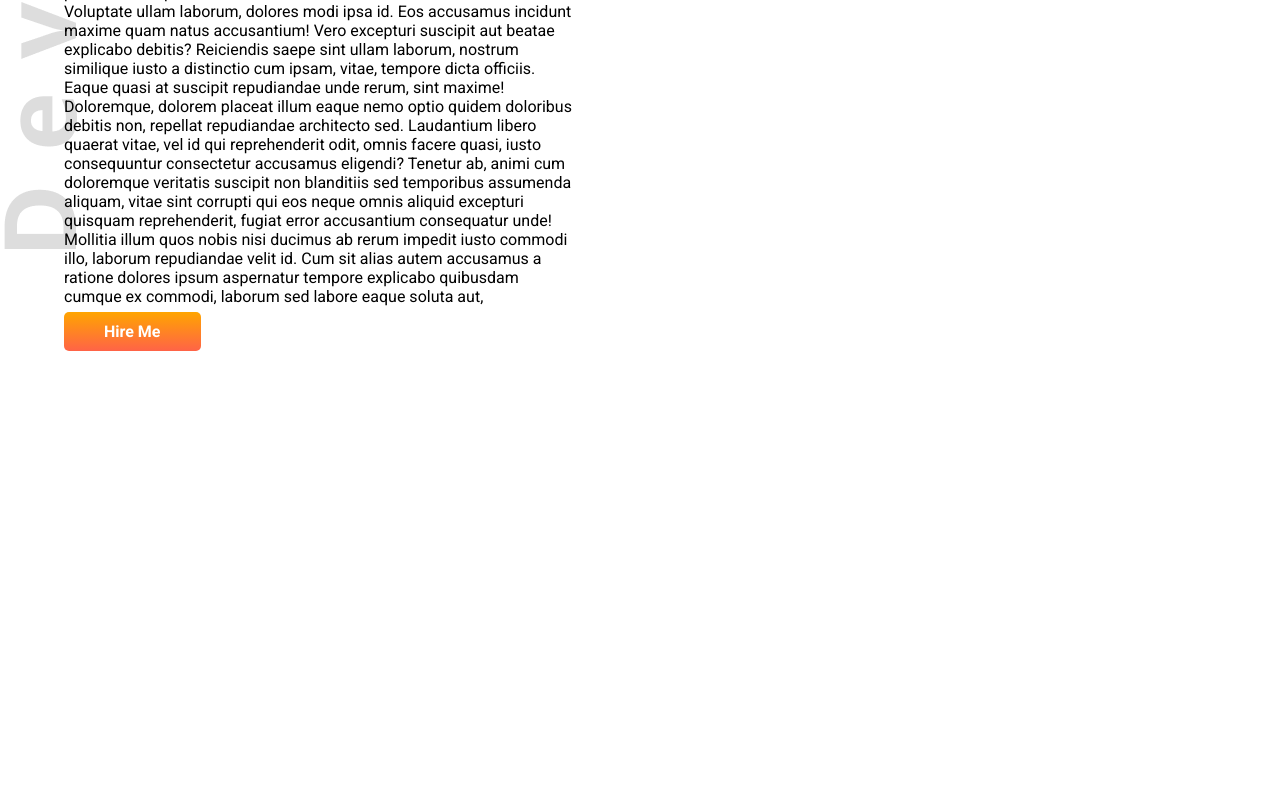
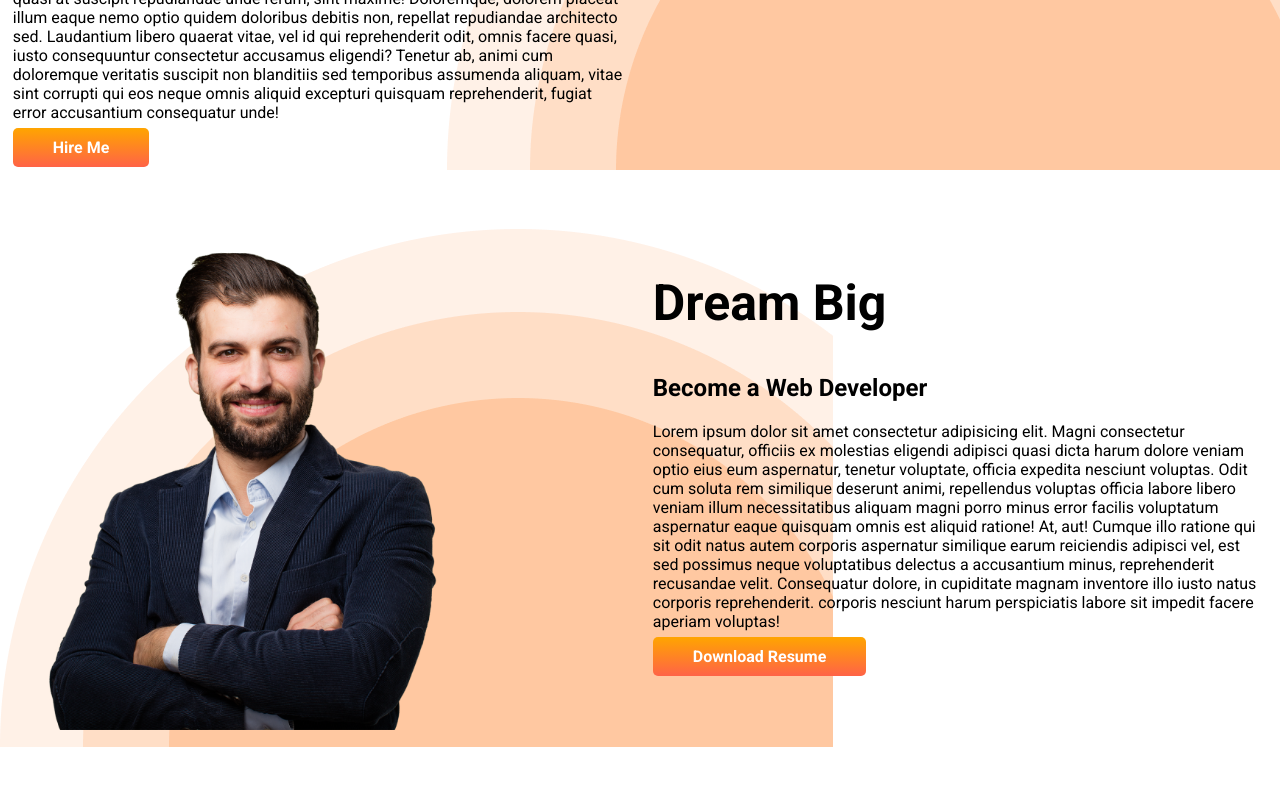
Before and after one commit to ProAmir/developer-portfolio2, a plain HTML site: page index.html in a window 1280 px wide. Shown: the part 514-1300 px from the top of the page. Before the commit the page ends 919 px from the top, so only its background shows below. Drawn offline with Linux system fonts and the light colour scheme.

Commit message:
second banner

```diff
--- a/index.html
+++ b/index.html
@@ -41,11 +41,7 @@
                 consectetur accusamus eligendi? Tenetur ab, animi cum doloremque
                 veritatis suscipit non blanditiis sed temporibus assumenda aliquam,
                 vitae sint corrupti qui eos neque omnis aliquid excepturi quisquam
-                reprehenderit, fugiat error accusantium consequatur unde! Mollitia illum
-                quos nobis nisi ducimus ab rerum impedit iusto commodi illo, laborum
-                repudiandae velit id. Cum sit alias autem accusamus a ratione dolores
-                ipsum aspernatur tempore explicabo quibusdam cumque ex commodi, laborum
-                sed labore eaque soluta aut,
+                reprehenderit, fugiat error accusantium consequatur unde!
             </p>
             <a class="link-button" href="https://www.linkedin.com/in/proamir0/" target="_blank">Hire Me</a>
         </div>
@@ -54,6 +50,31 @@
         </div>
 
     </section>
+    <section class="dream-big">
+        <div class="half-width">
+            <img src="images/hardy.png" alt="">
+        </div>
+        <div class="half-width">
+            <h1>
+                Dream Big
+            </h1>
+            <h2>Become a Web Developer</h2>
+            <p>Lorem ipsum dolor sit amet consectetur adipisicing elit. Magni consectetur consequatur,
+                officiis ex molestias eligendi adipisci quasi dicta harum dolore veniam optio eius eum
+                aspernatur, tenetur voluptate, officia expedita nesciunt voluptas. Odit cum soluta rem
+                similique deserunt animi, repellendus voluptas officia labore libero veniam illum necessitatibus
+                aliquam magni porro minus error facilis voluptatum aspernatur eaque quisquam omnis est aliquid
+                ratione! At, aut! Cumque illo ratione qui sit odit natus autem corporis aspernatur similique
+                earum reiciendis adipisci vel, est sed possimus neque voluptatibus delectus a accusantium minus,
+                reprehenderit recusandae velit. Consequatur dolore, in cupiditate magnam inventore illo iusto
+                natus corporis reprehenderit.
+                corporis nesciunt harum perspiciatis labore sit impedit facere aperiam voluptas!
+            </p>
+            <a class="link-button" href="https://www.linkedin.com/in/proamir0/" target="_blank">Download Resume</a>
+
+        </div>
+
+    </section>
 
 </body>
 
--- a/style.css
+++ b/style.css
@@ -14,11 +14,12 @@ h1 {
 
 section {
     display: flex;
+    margin-bottom: 50px;
 }
 
 .half-width {
     width: 50%;
-    padding: 5%;
+    padding: 1%;
 }
 
 .half-width img {
@@ -35,6 +36,13 @@ section {
 }
 
 .top-banner {
-    background-image: url(images/developer.png);
+    background-image: url(images/header_bg.png);
     background-repeat: no-repeat;
+    background-position: bottom right;
 }
+
+.dream-big {
+    background-image: url(images/header_bg.png);
+    background-repeat: no-repeat;
+    background-position: left bottom;
+}
```
